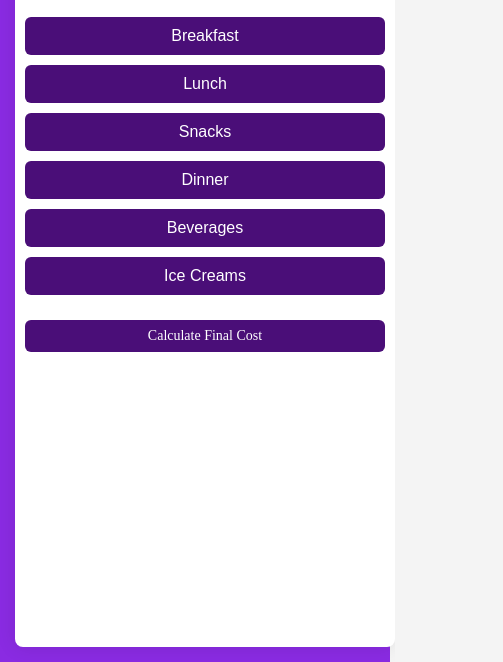
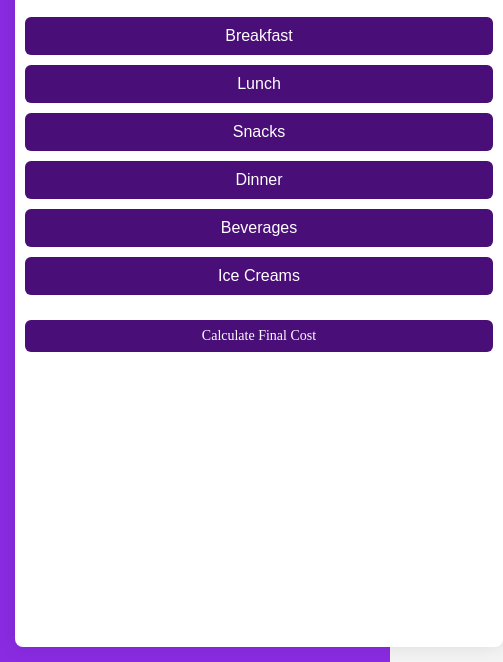
Before and after one commit to CHIDARISAIKRISHNA/Restaurant-Website, a plain HTML site: page index.html in a window 390 px wide. Shown: the part 182-844 px from the top of the page, 503 px wide, since content can reach past the window. Drawn offline with Linux system fonts and the light colour scheme.

Commit message:
Update styles.css

```diff
--- a/styles.css
+++ b/styles.css
@@ -135,7 +135,7 @@ body {
 }
 @media (max-width: 1200px) {
     .menu-container {
-        max-width: 600px;
+        max-width: 700px;
         padding: 20px;
     }
  .header
@@ -164,16 +164,16 @@ body {
         padding: 15px;
     }
     .menu-container {
-        width: 100%;
+        width: 130%;
         max-width: none;
     }
     .receipt-container {
-        width: 100%;
+        width: 130%;
         margin-left: 0;
         margin-top: 20px;
     }
     .menu-buttons button {
-        width: 100%;
+        width: 130%;
         padding: 14px;
         font-size: 18px;
     }
```
